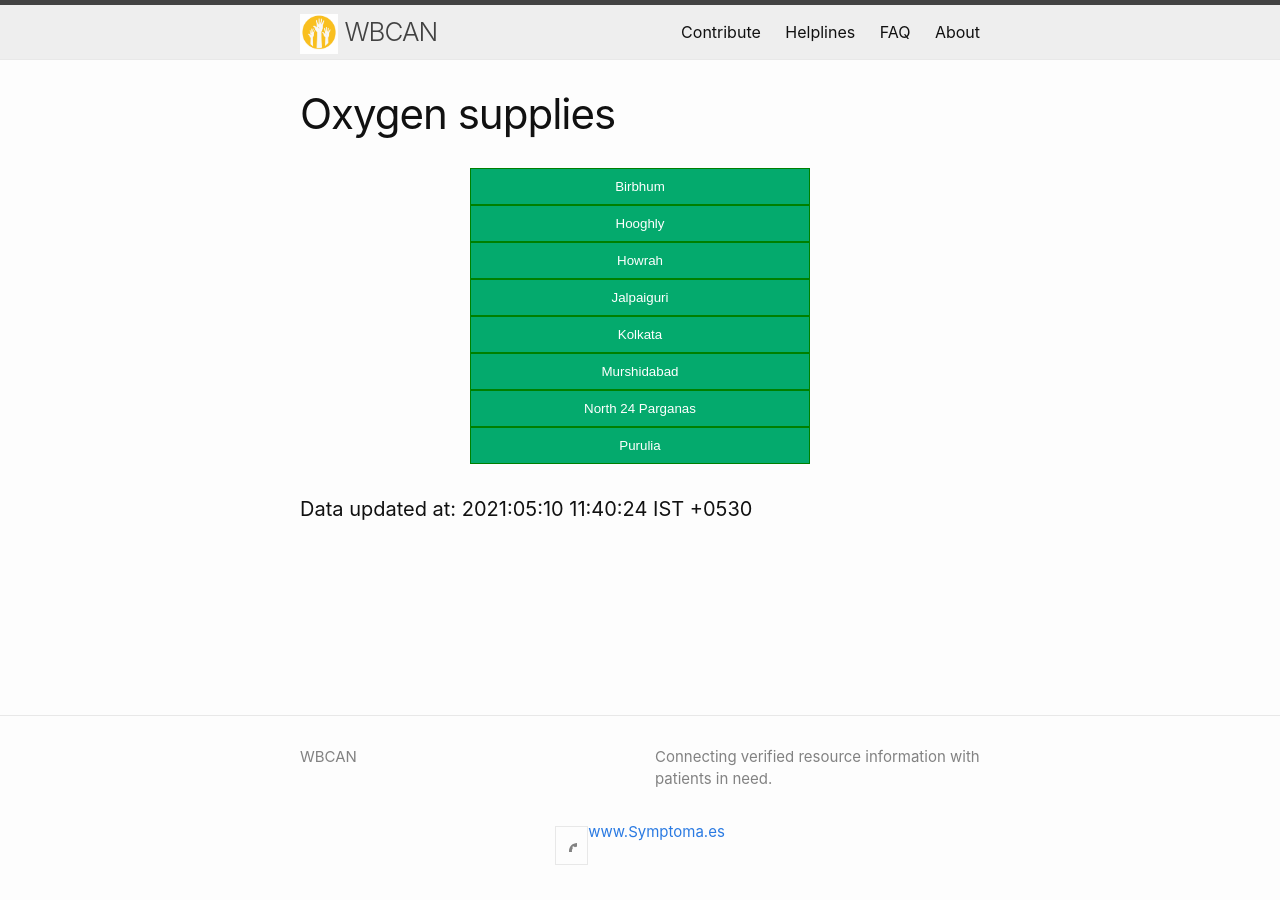
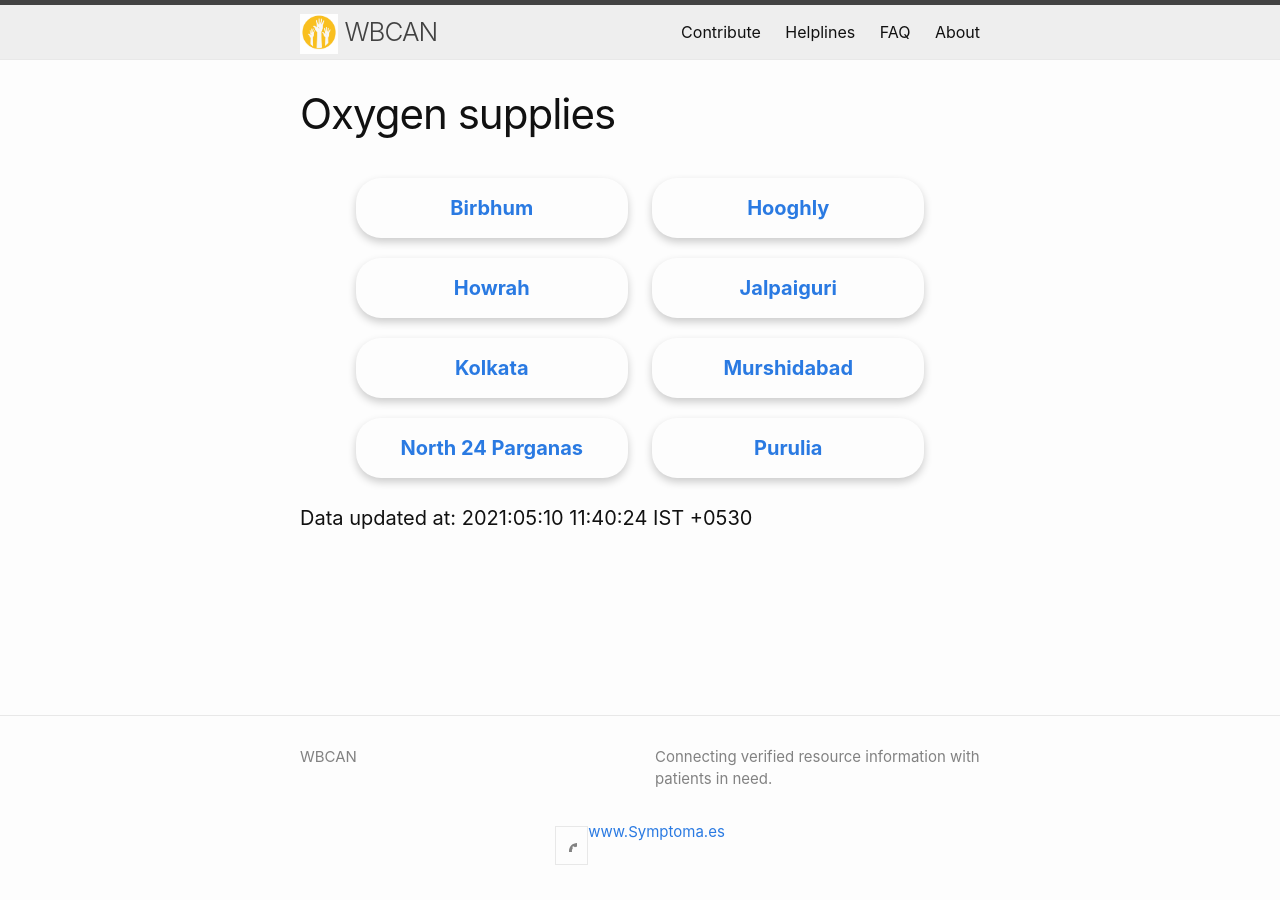
Before and after one commit to debjyoti0891/wecan-covidhelp, a Jekyll site: the page built from res_oxygen.markdown, in a window 1280 px wide. Built offline with Jekyll 4.4.1, drawn with Linux system fonts in a browser that asks for light colours; a script that is not in the unit is left out.

Commit message:
Button changes for Admission and oxygen screens

```diff
--- a/_includes/custom-head.html
+++ b/_includes/custom-head.html
@@ -143,7 +143,7 @@
     font-family: Optima, sans-serif;
     font-size: 16px;
     font-weight: 100;
-    color: #rgba(0, 0, 0, 1);
+    color: rgba(0, 0, 0, 1);
     text-transform: none;
     font-style: normal;
     text-decoration: none;
@@ -353,7 +353,7 @@
 }
 
 h4{
-  margin-top: 15px;
+  margin-top: 15px !important;
   margin-bottom: 15px;
 }
 
--- a/index.markdown
+++ b/index.markdown
@@ -21,7 +21,6 @@ Debjyoti Bhattacharjee is a Research and Development engineer at Compute System
 
 <div align="center">
 <br><br>
- <!-- <div class="btn-group"> -->
 <a href="{{ "/Admission/" | relative_url}}" >
     <div class="card">
         <h4><b>Hospital Bed</b></h4>
@@ -57,5 +56,4 @@ Debjyoti Bhattacharjee is a Research and Development engineer at Compute System
         <h4><b>Ambulance</b></h4>
     </div>
 </a>
-<!-- </div>  -->
 </div>
--- a/res_oxygen.markdown
+++ b/res_oxygen.markdown
@@ -4,15 +4,45 @@ title: Oxygen supplies
 permalink: /oxygen/
 ---
 <div align="center">
- <div class="btn-group">
-<a href="{{ "/oxygen/Birbhum" | relative_url}}" class="button"><button>Birbhum</button></a>
-<a href="{{ "/oxygen/Hooghly" | relative_url}}" class="button"><button>Hooghly</button></a>
-<a href="{{ "/oxygen/Howrah" | relative_url}}" class="button"><button>Howrah</button></a>
-<a href="{{ "/oxygen/Jalpaiguri" | relative_url}}" class="button"><button>Jalpaiguri</button></a>
-<a href="{{ "/oxygen/Kolkata" | relative_url}}" class="button"><button>Kolkata</button></a>
-<a href="{{ "/oxygen/Murshidabad" | relative_url}}" class="button"><button>Murshidabad</button></a>
-<a href="{{ "/oxygen/North-24-Parganas" | relative_url}}" class="button"><button>North 24 Parganas</button></a>
-<a href="{{ "/oxygen/Purulia" | relative_url}}" class="button"><button>Purulia</button></a>
-</div>
+<a href="{{ "/oxygen/Birbhum" | relative_url}}" >
+    <div class="card">
+        <h4><b>Birbhum</b></h4>
+    </div>
+</a>
+<a href="{{ "/oxygen/Hooghly" | relative_url}}" >
+    <div class="card">
+        <h4><b>Hooghly</b></h4>
+    </div>
+</a>
+<a href="{{ "/oxygen/Howrah" | relative_url}}" >
+    <div class="card">
+        <h4><b>Howrah</b></h4>
+    </div>
+</a>
+<a href="{{ "/oxygen/Jalpaiguri" | relative_url}}" >
+    <div class="card">
+        <h4><b>Jalpaiguri</b></h4>
+    </div>
+</a>
+<a href="{{ "/oxygen/Kolkata" | relative_url}}" >
+    <div class="card">
+        <h4><b>Kolkata</b></h4>
+    </div>
+</a>
+<a href="{{ "/oxygen/Murshidabad" | relative_url}}" >
+    <div class="card">
+        <h4><b>Murshidabad</b></h4>
+    </div>
+</a>
+<a href="{{ "/oxygen/North-24-Parganas" | relative_url}}" >
+    <div class="card">
+        <h4><b>North 24 Parganas</b></h4>
+    </div>
+</a>
+<a href="{{ "/oxygen/Purulia" | relative_url}}" >
+    <div class="card">
+        <h4><b>Purulia</b></h4>
+    </div>
+</a>
 </div>
 <h4> Data updated at: 2021:05:10 11:40:24 IST +0530 </h4>
```
Also changed, not shown: res_Admission.markdown (+17 -5 lines).
